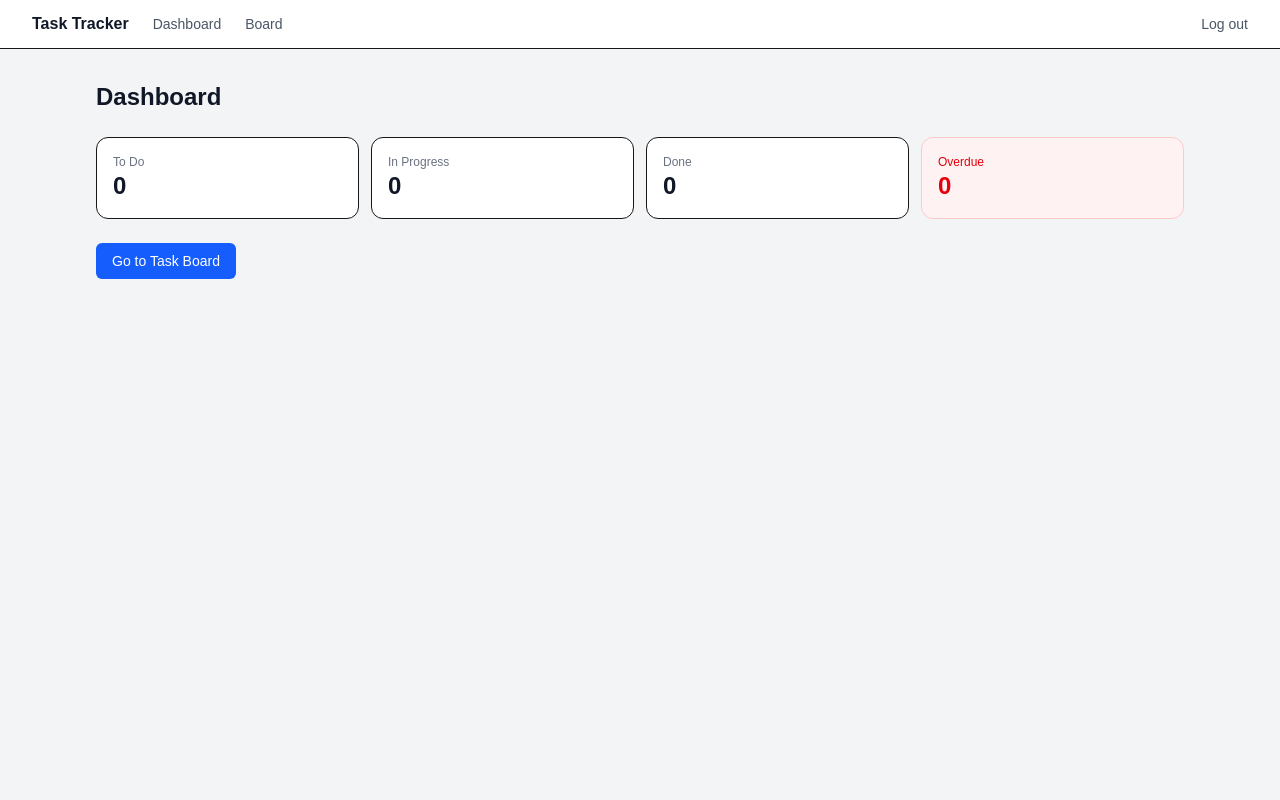
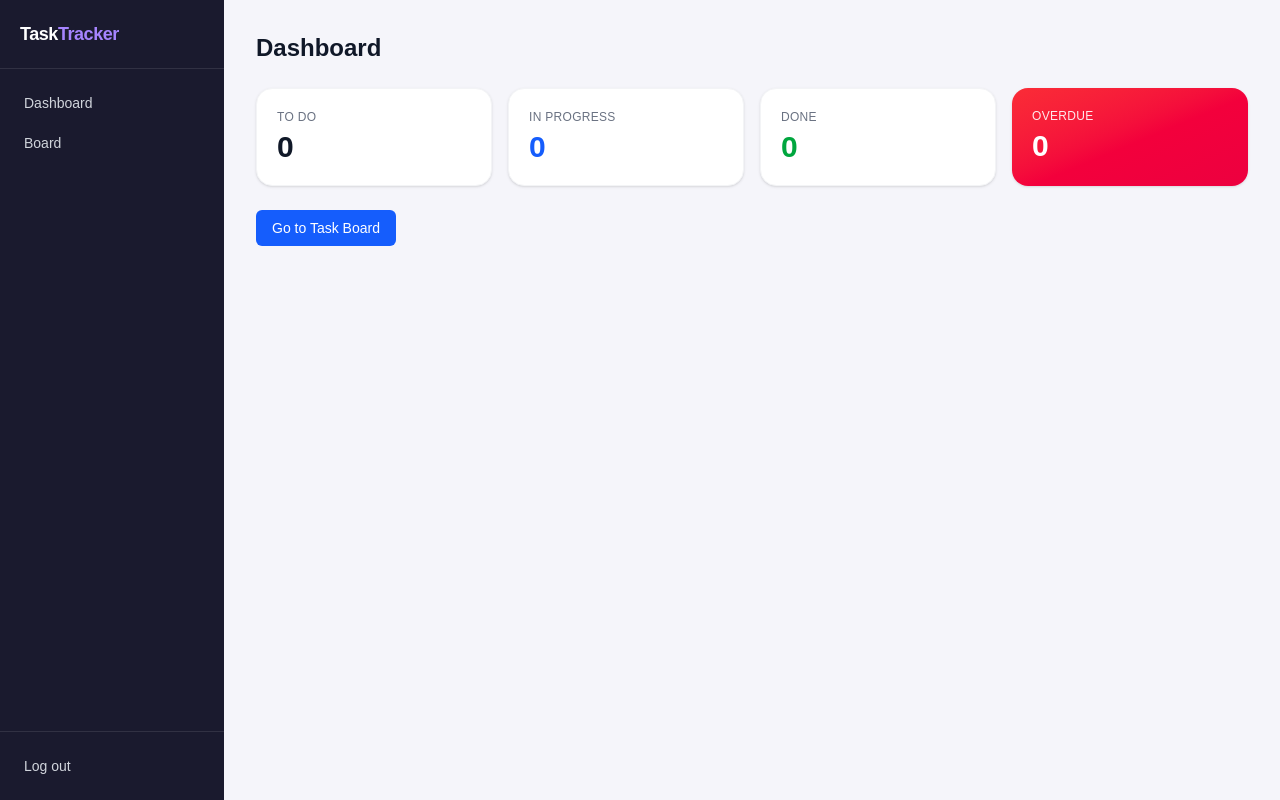
Before and after one commit to Zee-2004/task-tracker, a Next.js app: page /dashboard in a window 1280 px wide. Built offline with nearby package versions, Linux system fonts and the light colour scheme; no server answers; the database is empty; sample sign-in values are in the browser's storage.

Commit message:
Visual redesign: sidebar navigation, violet accent, card polish

```diff
--- a/src/components/atoms/Button.tsx
+++ b/src/components/atoms/Button.tsx
@@ -5,27 +5,15 @@ interface ButtonProps extends ButtonHTMLAttributes<HTMLButtonElement> {
 }
 
 const VARIANT_CLASSES: Record<string, string> = {
-  primary: 'bg-blue-600 text-white hover:bg-blue-700',
-  secondary: 'bg-gray-200 text-gray-900 hover:bg-gray-300',
-  danger: 'bg-red-600 text-white hover:bg-red-700',
+  primary: 'bg-violet-600 text-white hover:bg-violet-700 shadow-sm',
+  secondary: 'bg-gray-100 text-gray-700 hover:bg-gray-200',
+  danger: 'bg-red-500 text-white hover:bg-red-600',
 };
 
-export default function Button({
-  variant = 'primary',
-  className = '',
-  children,
-  ...rest
-}: ButtonProps) {
+export default function Button({ variant = 'primary', className = '', children, ...rest }: ButtonProps) {
+  const classes = 'px-4 py-2 rounded-lg text-sm font-medium transition-colors ' + VARIANT_CLASSES[variant] + ' ' + className;
   return (
-    <button
-      className={
-        'px-4 py-2 rounded-md text-sm font-medium transition-colors ' +
-        VARIANT_CLASSES[variant] +
-        ' ' +
-        className
-      }
-      {...rest}
-    >
+    <button className={classes} {...rest}>
       {children}
     </button>
   );
--- a/src/components/molecules/TaskCard.tsx
+++ b/src/components/molecules/TaskCard.tsx
@@ -19,23 +19,18 @@ interface TaskCardProps {
 
 const PRIORITY_BAR: Record<Task['priority'], string> = {
   LOW: 'border-l-green-400',
-  MEDIUM: 'border-l-yellow-400',
+  MEDIUM: 'border-l-amber-400',
   HIGH: 'border-l-red-400',
 };
 
 export default function TaskCard({ task, onEdit, onDelete, onStatusChange }: TaskCardProps) {
-  const isOverdue =
-    !!task.dueDate && task.status !== 'DONE' && new Date(task.dueDate) < new Date();
+  const isOverdue = !!task.dueDate && task.status !== 'DONE' && new Date(task.dueDate) < new Date();
+  const borderColor = isOverdue ? 'border-red-300' : 'border-gray-100';
+  const cardClasses = 'p-3.5 rounded-xl border border-l-4 bg-white shadow-sm hover:shadow-md transition-shadow space-y-2 ' + PRIORITY_BAR[task.priority] + ' ' + borderColor;
+  const dueDateClasses = 'text-xs ' + (isOverdue ? 'text-red-600 font-semibold' : 'text-gray-400');
 
   return (
-    <div
-      className={
-        'p-3 rounded-lg border border-l-4 bg-white shadow-sm hover:shadow-md transition-shadow space-y-2 ' +
-        PRIORITY_BAR[task.priority] +
-        ' ' +
-        (isOverdue ? 'border-red-300' : 'border-gray-200')
-      }
-    >
+    <div className={cardClasses}>
       <div className="flex justify-between items-start gap-2">
         <h3 className="font-medium text-sm text-gray-900">{task.title}</h3>
         <PriorityBadge priority={task.priority} />
@@ -46,11 +41,7 @@ export default function TaskCard({ task, onEdit, onDelete, onStatusChange }: Tas
       )}
 
       {task.dueDate && (
-        <p
-          className={
-            'text-xs ' + (isOverdue ? 'text-red-600 font-semibold' : 'text-gray-400')
-          }
-        >
+        <p className={dueDateClasses}>
           Due {new Date(task.dueDate).toLocaleDateString()}
           {isOverdue ? ' · Overdue' : ''}
         </p>
@@ -61,7 +52,7 @@ export default function TaskCard({ task, onEdit, onDelete, onStatusChange }: Tas
           aria-label="Task status"
           value={task.status}
           onChange={(e) => onStatusChange(task.id, e.target.value as Task['status'])}
-          className="text-xs border rounded-md px-2 py-1 bg-gray-50"
+          className="text-xs border border-gray-200 rounded-lg px-2 py-1 bg-gray-50"
         >
           <option value="TODO">To Do</option>
           <option value="IN_PROGRESS">In Progress</option>
--- a/src/components/organisms/DashboardStats.tsx
+++ b/src/components/organisms/DashboardStats.tsx
@@ -16,22 +16,22 @@ export default function DashboardStats({ tasks }: DashboardStatsProps) {
   }).length;
 
   return (
-    <div className="grid grid-cols-2 md:grid-cols-4 gap-3">
-      <div className="bg-white border rounded-xl p-4">
-        <p className="text-xs text-gray-500">To Do</p>
-        <p className="text-2xl font-semibold text-gray-900">{todoCount}</p>
+    <div className="grid grid-cols-2 md:grid-cols-4 gap-4">
+      <div className="bg-white rounded-2xl p-5 shadow-sm border border-gray-100">
+        <p className="text-xs font-medium text-gray-500 uppercase tracking-wide">To Do</p>
+        <p className="text-3xl font-bold text-gray-900 mt-1">{todoCount}</p>
       </div>
-      <div className="bg-white border rounded-xl p-4">
-        <p className="text-xs text-gray-500">In Progress</p>
-        <p className="text-2xl font-semibold text-gray-900">{inProgressCount}</p>
+      <div className="bg-white rounded-2xl p-5 shadow-sm border border-gray-100">
+        <p className="text-xs font-medium text-gray-500 uppercase tracking-wide">In Progress</p>
+        <p className="text-3xl font-bold text-blue-600 mt-1">{inProgressCount}</p>
       </div>
-      <div className="bg-white border rounded-xl p-4">
-        <p className="text-xs text-gray-500">Done</p>
-        <p className="text-2xl font-semibold text-gray-900">{doneCount}</p>
+      <div className="bg-white rounded-2xl p-5 shadow-sm border border-gray-100">
+        <p className="text-xs font-medium text-gray-500 uppercase tracking-wide">Done</p>
+        <p className="text-3xl font-bold text-green-600 mt-1">{doneCount}</p>
       </div>
-      <div className="bg-red-50 border border-red-200 rounded-xl p-4">
-        <p className="text-xs text-red-600">Overdue</p>
-        <p className="text-2xl font-semibold text-red-600">{overdueCount}</p>
+      <div className="bg-gradient-to-br from-red-500 to-rose-600 rounded-2xl p-5 shadow-sm text-white">
+        <p className="text-xs font-medium uppercase tracking-wide opacity-90">Overdue</p>
+        <p className="text-3xl font-bold mt-1">{overdueCount}</p>
       </div>
     </div>
   );
--- a/src/components/organisms/Navbar.tsx
+++ b/src/components/organisms/Navbar.tsx
@@ -6,24 +6,30 @@ export default function Navbar() {
   const { data: session } = useSession();
 
   return (
-    <nav className="border-b bg-white px-4 md:px-8 py-3 flex items-center justify-between">
-      <div className="flex items-center gap-6">
-        <span className="font-semibold text-gray-900">Task Tracker</span>
-        <a href="/dashboard" className="text-sm text-gray-600 hover:text-gray-900">
+    <aside className="w-56 shrink-0 bg-[#1a1a2e] text-white min-h-screen flex flex-col">
+      <div className="px-5 py-5 border-b border-white/10">
+        <span className="font-bold text-lg tracking-tight">
+          Task<span className="text-violet-400">Tracker</span>
+        </span>
+      </div>
+      <nav className="flex-1 px-3 py-4 space-y-1">
+        <a href="/dashboard" className="flex items-center gap-2 px-3 py-2 rounded-lg text-sm text-gray-300 hover:bg-white/10 hover:text-white transition-colors">
           Dashboard
         </a>
-        <a href="/board" className="text-sm text-gray-600 hover:text-gray-900">
+        <a href="/board" className="flex items-center gap-2 px-3 py-2 rounded-lg text-sm text-gray-300 hover:bg-white/10 hover:text-white transition-colors">
           Board
         </a>
-      </div>
+      </nav>
       {session && (
-        <button
-          onClick={() => signOut({ callbackUrl: '/login' })}
-          className="text-sm text-gray-600 hover:text-gray-900"
-        >
-          Log out
-        </button>
+        <div className="px-3 py-4 border-t border-white/10">
+          <button
+            onClick={() => signOut({ callbackUrl: '/login' })}
+            className="w-full text-left px-3 py-2 rounded-lg text-sm text-gray-300 hover:bg-white/10 hover:text-white transition-colors"
+          >
+            Log out
+          </button>
+        </div>
       )}
-    </nav>
+    </aside>
   );
 }
--- a/src/components/organisms/TaskBoard.tsx
+++ b/src/components/organisms/TaskBoard.tsx
@@ -7,34 +7,27 @@ interface TaskBoardProps {
   onStatusChange: (id: string, status: Task['status']) => void;
 }
 
-const COLUMNS: { key: Task['status']; label: string }[] = [
-  { key: 'TODO', label: 'To Do' },
-  { key: 'IN_PROGRESS', label: 'In Progress' },
-  { key: 'DONE', label: 'Done' },
+const COLUMNS: { key: Task['status']; label: string; dot: string }[] = [
+  { key: 'TODO', label: 'To Do', dot: 'bg-gray-400' },
+  { key: 'IN_PROGRESS', label: 'In Progress', dot: 'bg-blue-500' },
+  { key: 'DONE', label: 'Done', dot: 'bg-green-500' },
 ];
 
 export default function TaskBoard({ tasks, onEdit, onDelete, onStatusChange }: TaskBoardProps) {
   return (
     <div className="grid grid-cols-1 md:grid-cols-3 gap-4">
       {COLUMNS.map((col) => (
-        <div key={col.key} className="bg-gray-50 rounded-xl p-3 space-y-3 min-h-[120px]">
-          <h2 className="text-sm font-semibold text-gray-600 flex items-center justify-between">
+        <div key={col.key} className="bg-gray-50/60 rounded-2xl p-4 space-y-3 min-h-[140px]">
+          <h2 className="text-sm font-semibold text-gray-700 flex items-center gap-2">
+            <span className={'w-2 h-2 rounded-full ' + col.dot} />
             {col.label}
-            <span className="text-xs bg-white border rounded-full px-2 py-0.5 text-gray-500">
+            <span className="ml-auto text-xs bg-white border border-gray-200 rounded-full px-2 py-0.5 text-gray-500">
               {tasks.filter((t) => t.status === col.key).length}
             </span>
           </h2>
-          {tasks
-            .filter((t) => t.status === col.key)
-            .map((task) => (
-              <TaskCard
-                key={task.id}
-                task={task}
-                onEdit={onEdit}
-                onDelete={onDelete}
-                onStatusChange={onStatusChange}
-              />
-            ))}
+          {tasks.filter((t) => t.status === col.key).map((task) => (
+            <TaskCard key={task.id} task={task} onEdit={onEdit} onDelete={onDelete} onStatusChange={onStatusChange} />
+          ))}
         </div>
       ))}
     </div>
--- a/src/components/templates/DashboardLayout.tsx
+++ b/src/components/templates/DashboardLayout.tsx
@@ -3,9 +3,9 @@ import Navbar from '../organisms/Navbar';
 
 export default function DashboardLayout({ children }: { children: ReactNode }) {
   return (
-    <div className="min-h-screen bg-gray-100">
+    <div className="min-h-screen flex bg-[#f5f5fa]">
       <Navbar />
-      <main className="max-w-6xl mx-auto p-4 md:p-8">{children}</main>
+      <main className="flex-1 p-4 md:p-8">{children}</main>
     </div>
   );
 }
```
